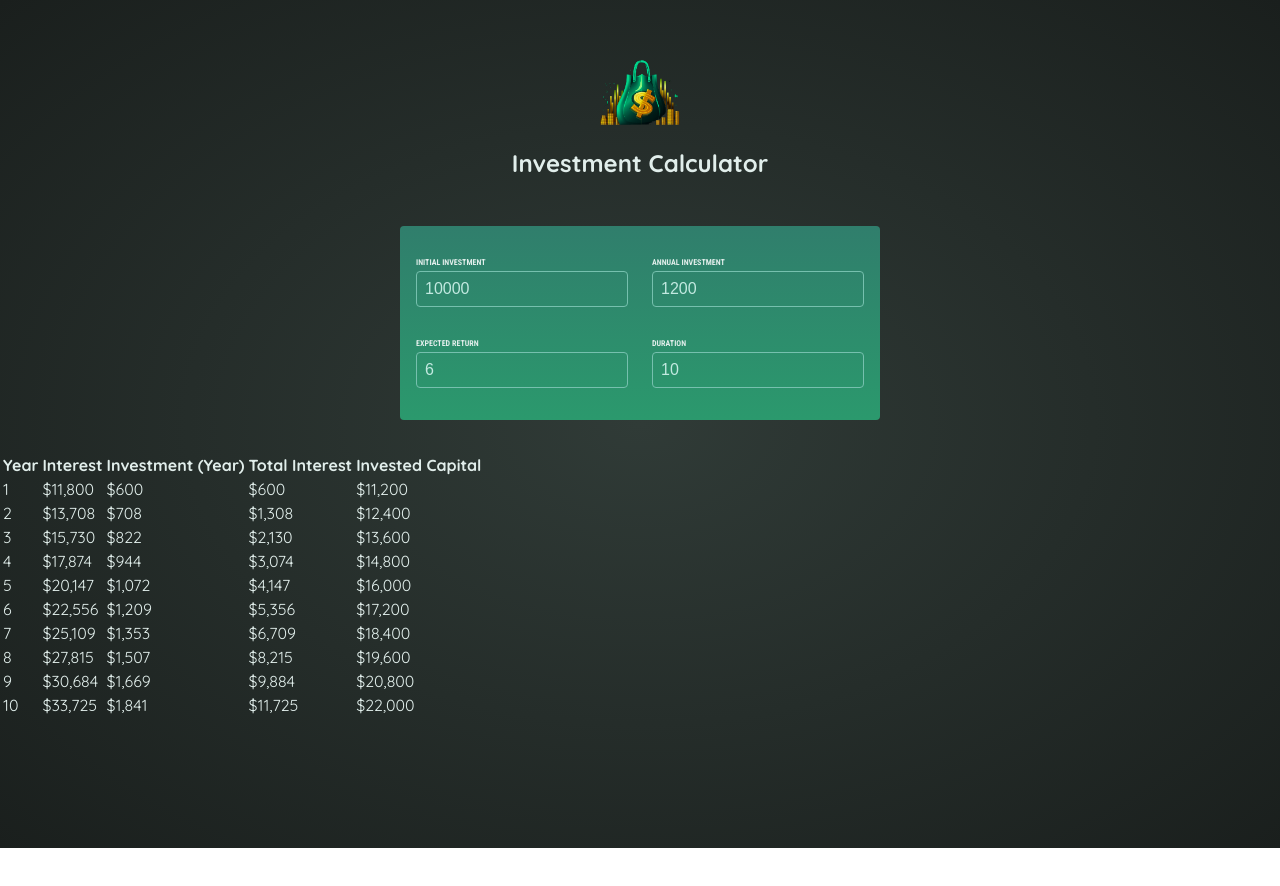
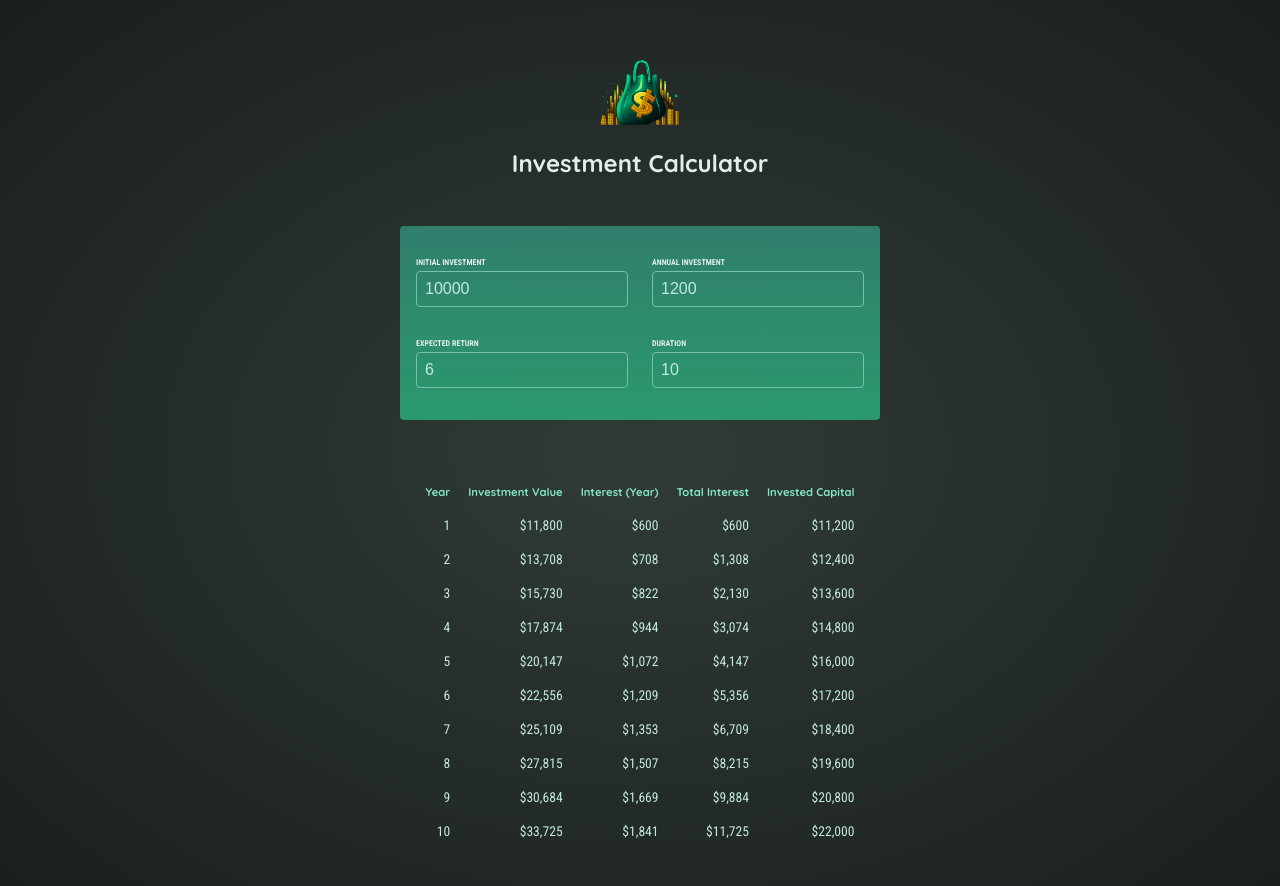
Before and after one commit to yeldakuru/investmentcalculator, a React (Vite) app: page / in a window 1280 px wide. Shown: the top 886 px of the page. Before the commit the page ends 848 px from the top, so only its background shows below. Built offline with nearby package versions, Linux system fonts and the light colour scheme.

Commit message:
outputting content conditionally, project done

```diff
--- a/src/App.jsx
+++ b/src/App.jsx
@@ -11,6 +11,9 @@
     'expectedReturn': 6,
     'duration': 10
   });
+
+  const inputIsValid = userInput.duration >= 1;
+
 
   function handleChange(inputIdentifier, newValue) {
     setUserInput(prevUserInput => {
@@ -28,7 +31,8 @@
     <>
       <Header />
       <UserInput userInput={userInput} onChangeInput={handleChange} />
-      <Results input={userInput} />
+      {!inputIsValid && (<p className="center">Please enter a duration greater than zero.</p>)}
+      {inputIsValid && <Results input={userInput} />}
     </>
   );
 }
--- a/src/components/Results.jsx
+++ b/src/components/Results.jsx
@@ -1,24 +1,31 @@
-import { calculateInvestmentResults, formatter } from '../util/investment'
+import { calculateInvestmentResults, formatter } from '../util/investment.js';
 
 export default function Results({ input }) {
     const resultsData = calculateInvestmentResults(input);//obje olarak dönmesi için
-    const initialInvestment = resultsData[0].valueEndOfYear - resultsData[0].interest - resultsData[0].annualInvestment;
-    return <table id="results">
+    const initialInvestment =
+        resultsData[0].valueEndOfYear -
+        resultsData[0].interest -
+        resultsData[0].annualInvestment;
+
+    return (
+        <table id="result">
             <thead>
                 <tr>
                     <th>Year</th>
-                <th>Interest</th>
-                <th>Investment (Year)</th>
+                    <th>Investment Value</th>
+                    <th>Interest (Year)</th>
                     <th>Total Interest</th>
                     <th>Invested Capital</th>
                 </tr>
             </thead>
+            <tbody>
+                {resultsData.map((yearData) => {
+                    const totalInterest =
+                        yearData.valueEndOfYear -
+                        yearData.annualInvestment * yearData.year -
+                        initialInvestment;
+                    const totalAmountInvested = yearData.valueEndOfYear - totalInterest;
 
-        <tbody>
-
-            {resultsData.map((yearData) => {
-                const totalInterest = yearData.valueEndOfYear - yearData.annualInvestment * yearData.year - initialInvestment;
-                const totalAmountInvested = yearData.valueEndOfYear - totalInterest;
                     return (
                         <tr key={yearData.year}>
                             <td>{yearData.year}</td>
@@ -30,5 +37,6 @@
                     );
                 })}
             </tbody>
-    </table >
+        </table>
+    );
 }
--- a/src/components/UserInput.jsx
+++ b/src/components/UserInput.jsx
@@ -2,9 +2,6 @@
 
 
 export default function UserInput({ onChangeInput, userInput }) {
-
-
-
 
     return <section id="user-input">
         <div className="input-group">
```
Also changed, not shown: src/assets/investment-calculator.jpg (added), 1 other file (tests, documents, lock files or other folders). Lines whose indentation alone changed are shown as unchanged.
